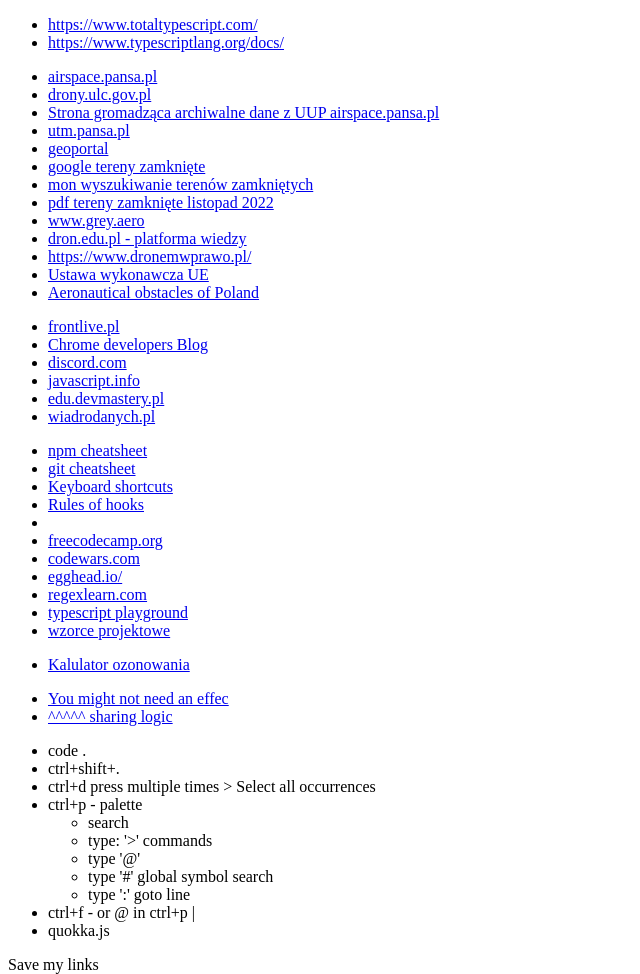
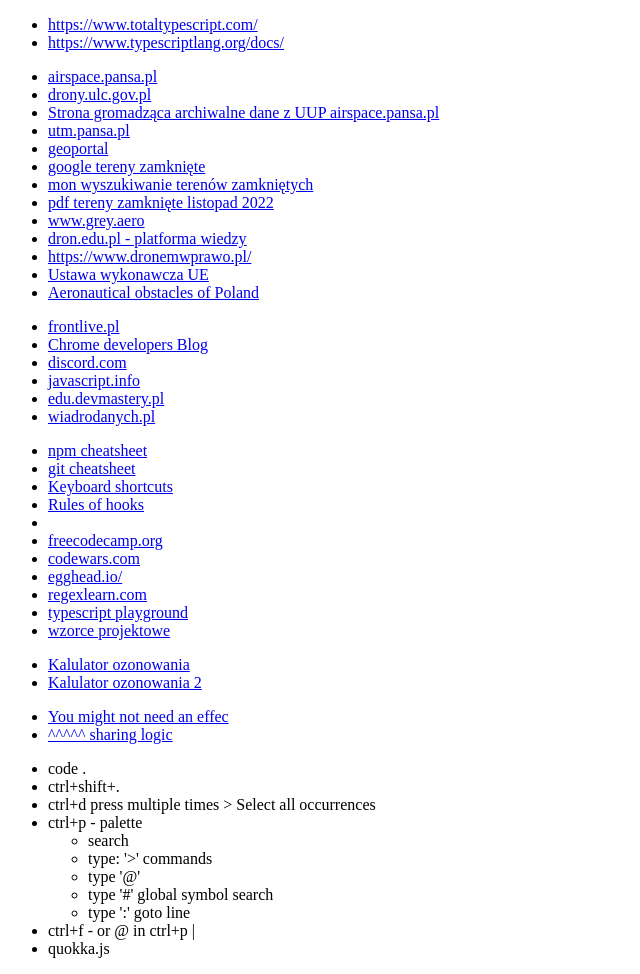
Before and after one commit to mkiszka/MyShortcuts, a plain HTML site: page index.html in a window 1280 px wide. Shown: the top 974 px of the page, without its empty margins (0-640 px from the left). Drawn offline with Linux system fonts and the light colour scheme.

Commit message:
Update index.html

```diff
--- a/index.html
+++ b/index.html
@@ -49,6 +49,7 @@
 </ul>
 <ul>
   <li><a href="https://eozonatory.pl/kalkulator-ozonowania/">Kalulator ozonowania</a></li>
+  <li><a href="https://www.generatoryozonu.pl/kalkulatory-ozonowania/">Kalulator ozonowania 2</a></li>
  </ul>
 <ul>
 <li><a href="https://beta.reactjs.org/learn/you-might-not-need-an-effect">You might not need an effec</a></li>
```
